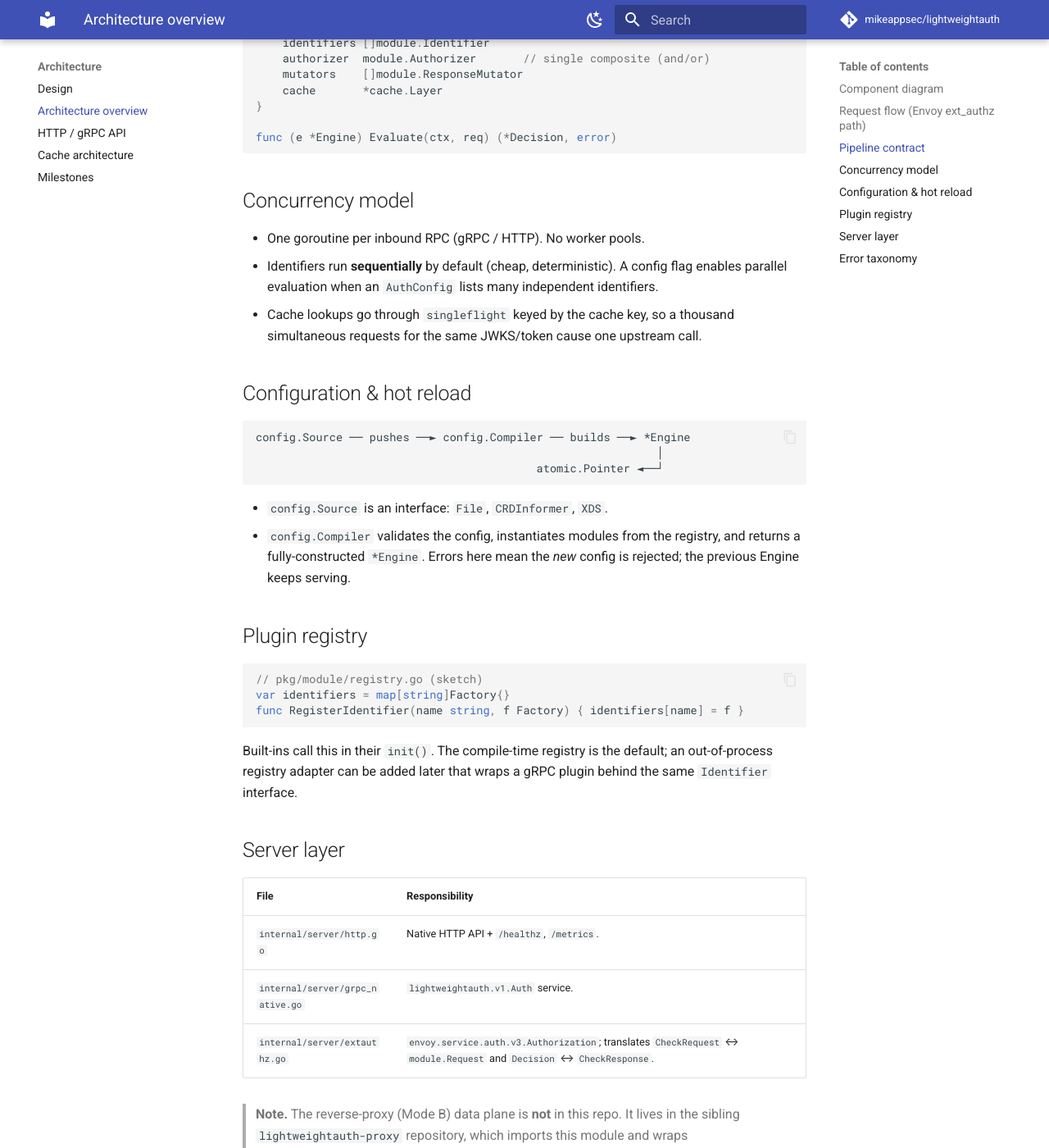
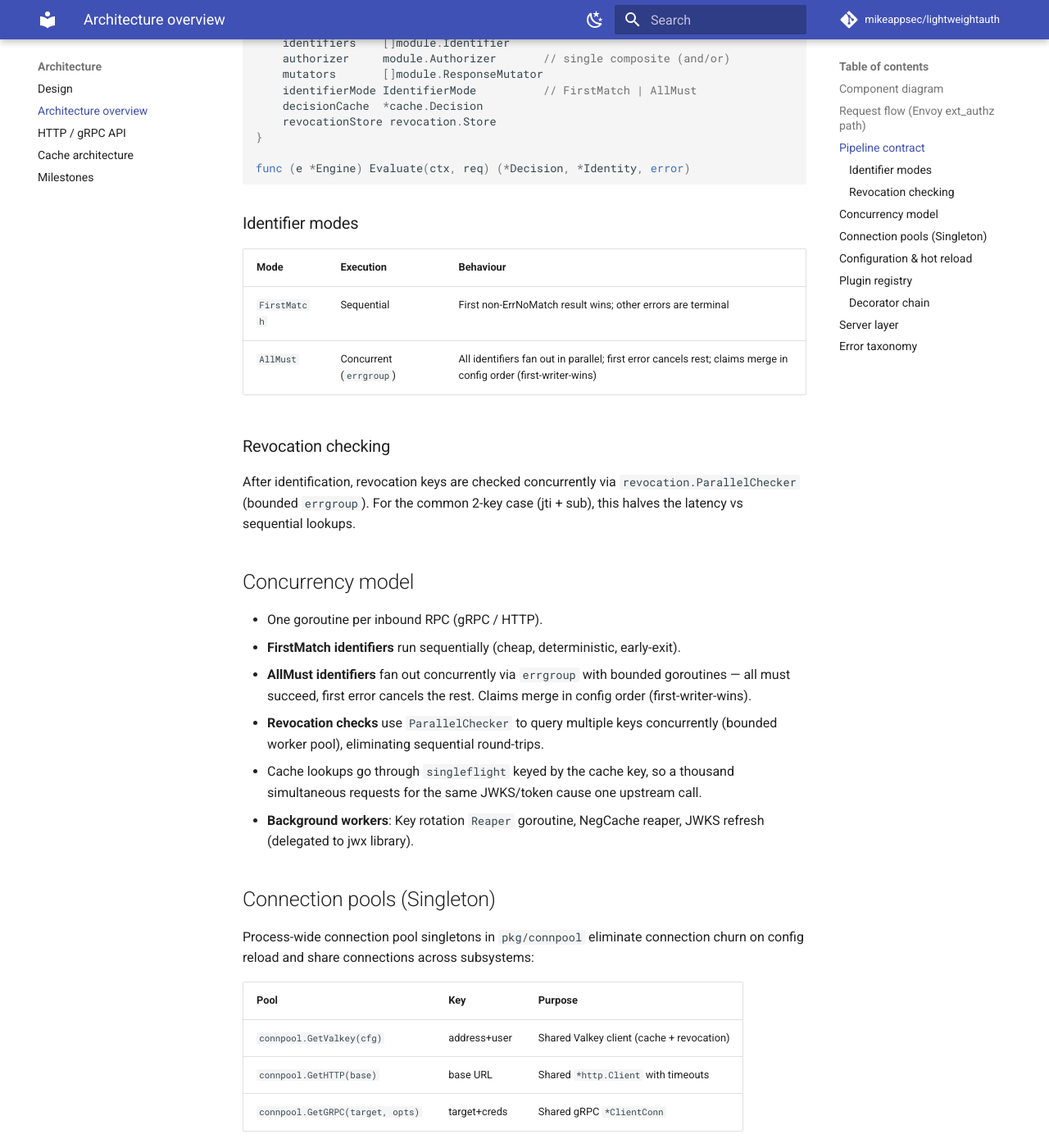
Before and after one commit to mikeappsec/lightweightauth, an MkDocs documentation site: the page built from docs/ARCHITECTURE.md, in a window 1280 px wide and 1400 px high, scrolled down 1472 px. Shown: the whole window at 82% size. Built offline with MkDocs 1.6.1 and Material for MkDocs 9.7.7, drawn with Linux system fonts in a browser that asks for light colours; comment, search, counter and statistics services are not loaded; some of the changed text lies outside the part shown.

Commit message:
docs: update documentation for design pattern refactorings
- README.md: updated repo layout with connpool, decorator refs, parallel
  checker, reaper, and observability facade
- docs/ARCHITECTURE.md: rewritten plugin registry section with generic
  Registry[T] and full decorator table; updated concurrency model for
  AllMust errgroup fan-out and ParallelChecker; added connection pool
  singleton section; updated pipeline contract with identifier modes
- pkg/module/README.md: new — documents interfaces, generic registry,
  DecoratedRegistry, all decorator types (timeout, tracing, metrics,
  breaker, shadow), and DecodeConfig helper
- pkg/revocation/README.md: added ParallelChecker docs and usage example
- pkg/keyrotation/README.md: added background Reaper section with config
  table and usage example
- pkg/connpool/README.md: new — documents Valkey, HTTP, gRPC pools with
  usage examples and testing guidance

````diff
--- a/docs/ARCHITECTURE.md
+++ b/docs/ARCHITECTURE.md
@@ -63,24 +63,55 @@
 
 ```go
 type Engine struct {
-    identifiers []module.Identifier
-    authorizer  module.Authorizer       // single composite (and/or)
-    mutators    []module.ResponseMutator
-    cache       *cache.Layer
+    identifiers    []module.Identifier
+    authorizer     module.Authorizer       // single composite (and/or)
+    mutators       []module.ResponseMutator
+    identifierMode IdentifierMode          // FirstMatch | AllMust
+    decisionCache  *cache.Decision
+    revocationStore revocation.Store
 }
 
-func (e *Engine) Evaluate(ctx, req) (*Decision, error)
+func (e *Engine) Evaluate(ctx, req) (*Decision, *Identity, error)
 ```
+
+### Identifier modes
+
+| Mode | Execution | Behaviour |
+|------|-----------|-----------|
+| `FirstMatch` | Sequential | First non-ErrNoMatch result wins; other errors are terminal |
+| `AllMust` | Concurrent (`errgroup`) | All identifiers fan out in parallel; first error cancels rest; claims merge in config order (first-writer-wins) |
+
+### Revocation checking
+
+After identification, revocation keys are checked concurrently via
+`revocation.ParallelChecker` (bounded `errgroup`). For the common 2-key
+case (jti + sub), this halves the latency vs sequential lookups.
 
 ## Concurrency model
 
-- One goroutine per inbound RPC (gRPC / HTTP). No worker pools.
-- Identifiers run **sequentially** by default (cheap, deterministic). A
-  config flag enables parallel evaluation when an `AuthConfig` lists many
-  independent identifiers.
+- One goroutine per inbound RPC (gRPC / HTTP).
+- **FirstMatch identifiers** run sequentially (cheap, deterministic, early-exit).
+- **AllMust identifiers** fan out concurrently via `errgroup` with bounded
+  goroutines — all must succeed, first error cancels the rest. Claims merge
+  in config order (first-writer-wins).
+- **Revocation checks** use `ParallelChecker` to query multiple keys
+  concurrently (bounded worker pool), eliminating sequential round-trips.
 - Cache lookups go through `singleflight` keyed by the cache key, so a
   thousand simultaneous requests for the same JWKS/token cause one upstream
   call.
+- **Background workers**: Key rotation `Reaper` goroutine, NegCache reaper,
+  JWKS refresh (delegated to jwx library).
+
+## Connection pools (Singleton)
+
+Process-wide connection pool singletons in `pkg/connpool` eliminate connection
+churn on config reload and share connections across subsystems:
+
+| Pool | Key | Purpose |
+|------|-----|---------|
+| `connpool.GetValkey(cfg)` | address+user | Shared Valkey client (cache + revocation) |
+| `connpool.GetHTTP(base)` | base URL | Shared `*http.Client` with timeouts |
+| `connpool.GetGRPC(target, opts)` | target+creds | Shared gRPC `*ClientConn` |
 
 ## Configuration & hot reload
 
@@ -98,14 +129,39 @@
 ## Plugin registry
 
 ```go
-// pkg/module/registry.go (sketch)
-var identifiers = map[string]Factory{}
-func RegisterIdentifier(name string, f Factory) { identifiers[name] = f }
+// pkg/module/generic_registry.go
+type Registry[T any] struct { ... }
+func NewRegistry[T any](kind string) *Registry[T]
+func (r *Registry[T]) Register(typeName string, factory FactoryFunc[T])
+func (r *Registry[T]) Build(typeName, instanceName string, cfg map[string]any) (T, error)
 ```
 
-Built-ins call this in their `init()`. The compile-time registry is the
-default; an out-of-process registry adapter can be added later that wraps a
-gRPC plugin behind the same `Identifier` interface.
+The `Registry[T]` is generic over `Identifier`, `Authorizer`, and `ResponseMutator`.
+Built-ins call `Register()` in their `init()`. A `DecoratedRegistry[T]` extends this
+with a composable decorator chain applied automatically at build time.
+
+### Decorator chain
+
+Cross-cutting concerns are applied via decorators rather than embedding logic in
+the pipeline engine:
+
+| Decorator | Purpose |
+|-----------|---------|
+| `WithIdentifierTimeout(d)` | Per-module deadline enforcement |
+| `WithIdentifierTracing(tracer)` | OTel span per Identify call |
+| `WithIdentifierMetrics(fn)` | Per-call latency/outcome recording |
+| `WithIdentifierBreaker(guard)` | Circuit breaker + retry budget |
+| `WithAuthorizerTimeout(d)` | Per-authorizer deadline |
+| `WithAuthorizerTracing(tracer)` | OTel span per Authorize call |
+| `WithAuthorizerMetrics(fn)` | Per-call latency/outcome recording |
+| `WithAuthorizerBreaker(guard)` | Circuit breaker + retry budget |
+| `WithShadowAuthorizer(shadow, fn)` | Run shadow policy, report disagreements |
+| `WithMutatorTimeout(d)` | Per-mutator deadline |
+| `WithMutatorTracing(tracer)` | OTel span per Mutate call |
+| `WithMutatorBreaker(guard)` | Circuit breaker + retry budget |
+
+Decorators compose via `DecoratedRegistry.AddDecorator(func(T) T)` — they wrap
+every module produced by `Build()` in the order they are added (first = innermost).
 
 ## Server layer
 
````
Also changed, not shown: README.md (+5 -4 lines), pkg/connpool/README.md (added, +61 -0 lines), pkg/keyrotation/README.md (+28 -0 lines), pkg/module/README.md (added, +129 -0 lines), pkg/revocation/README.md (+22 -0 lines), 2 other files.
